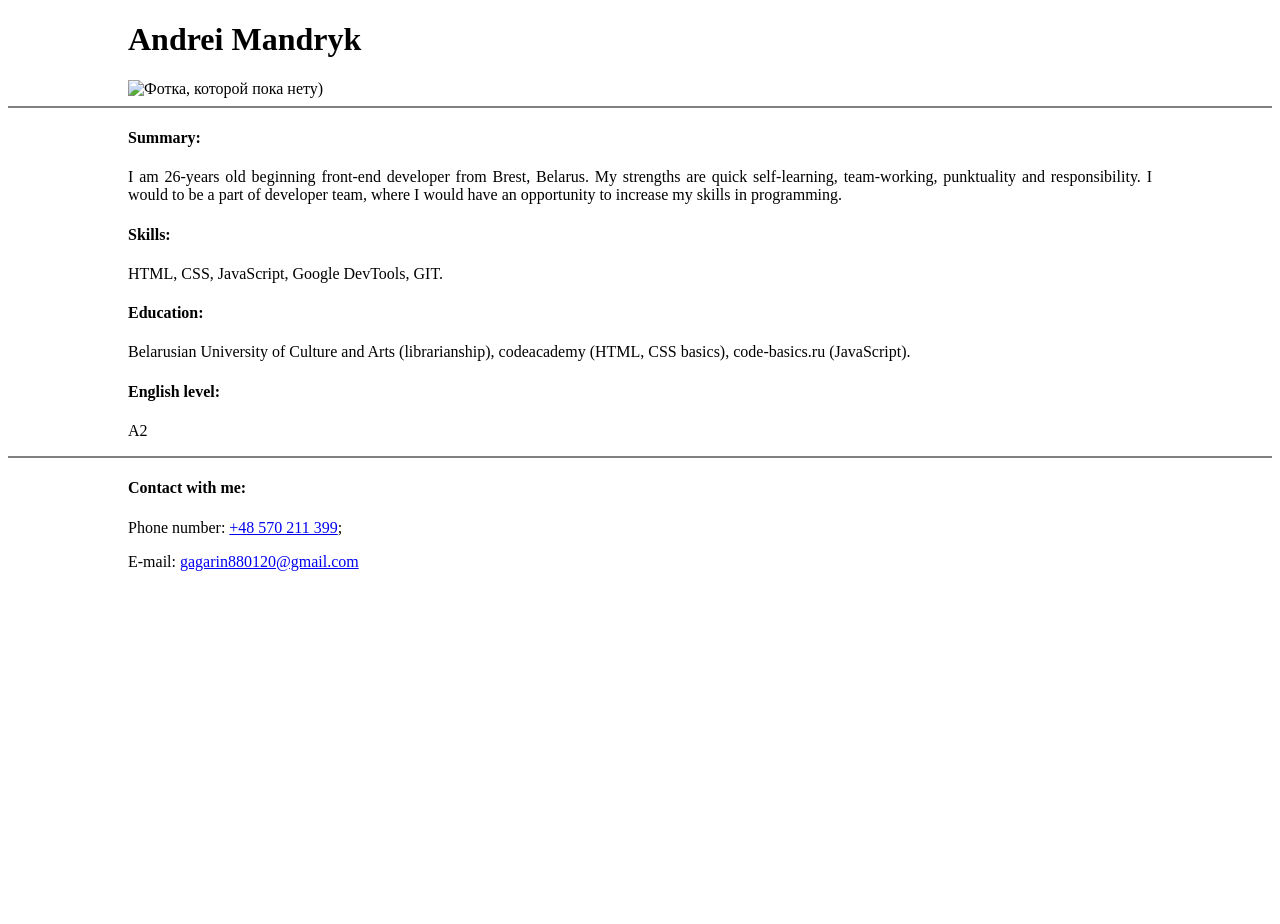
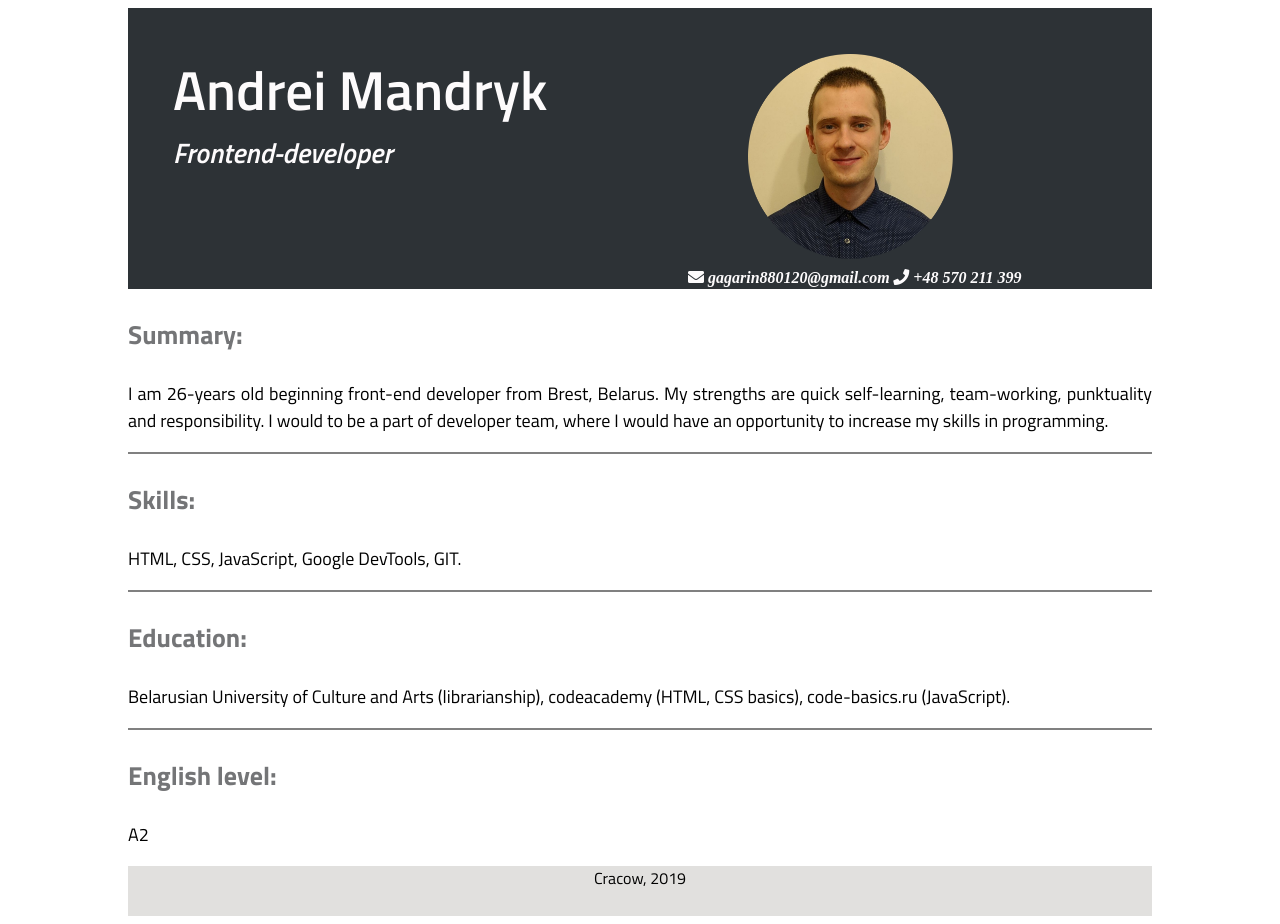
Before and after one commit to gagarin880120/rsschool-2019Q1-cv, a plain HTML site: page index.html in a window 1280 px wide. Before the commit the page ends 800 px from the top, so only its background shows below. Drawn offline with Linux system fonts and the light colour scheme.

Commit message:
add photo and styles to my cv

```diff
--- a/index.html
+++ b/index.html
@@ -6,39 +6,45 @@
     <meta http-equiv="X-UA-Compatible" content="ie=edge">
     <link rel="stylesheet" href="style.css">
     <title>Curriculum vitae</title>
-
+    <link rel="stylesheet" href="https://use.fontawesome.com/releases/v5.7.2/css/all.css" integrity="sha384-fnmOCqbTlWIlj8LyTjo7mOUStjsKC4pOpQbqyi7RrhN7udi9RwhKkMHpvLbHG9Sr" crossorigin="anonymous">
 </head>
 <body>
     <header>
+
         <h1>Andrei Mandryk</h1>
-        <img src="" alt="Фотка, которой пока нету)" />
+        <h2><i>Frontend-developer</i></h2>
+
+        <img src="photo_1.png" alt="Photo" width="20%"  />
+        <div class="contact">
+          <a class="fas fa-envelope" href="mailto:gagarin880120@gmail.com"><i> gagarin880120@gmail.com</i></a>
+          <a class="fas fa-phone" href="tel:+48570211399"> <i>+48 570 211 399</i></a>
+        </div>
     </header>
 
-    <hr>
 
     <main>
-        <h4>Summary:</h4>
+        <h3>Summary:</h3>
         <p>I am 26-years old beginning front-end developer from Brest, Belarus.
             My strengths are quick self-learning, team-working, punktuality and responsibility.
             I would to be a part of developer team, where I would have an opportunity to increase my
             skills in programming.</p>
-
-        <h4>Skills:</h4>
+        <hr>
+        <h3>Skills:</h3>
         <p>HTML, CSS, JavaScript, Google DevTools, GIT.</p>
-        <h4>Education:</h4>
+       <hr>
+        <h3>Education:</h3>
         <p>Belarusian University of Culture and Arts (librarianship),
                codeacademy (HTML, CSS basics), code-basics.ru (JavaScript).</p>
-        <h4>English level:</h4>
+        <hr>
+        <h3>English level:</h3>
         <p>A2</p>
 
     </main>
 
-    <hr>
+
 
     <footer>
-        <h4>Contact with me:</h4>
-        <p>Phone number: <a href="tel:+48570211399">+48 570 211 399</a>;</p>
-        <p>E-mail: <a href="mailto:gagarin880120@gmail.com">gagarin880120@gmail.com</a></p>
+       <p>Cracow, 2019</p>
     </footer>
 
 </body>
--- a/style.css
+++ b/style.css
@@ -1,21 +1,82 @@
+@import url('https://fonts.googleapis.com/css?family=Titillium+Web:200,200i,400,400i,600,600i,700,700i');
+
+body{
+    font-family: 'Titillium Web', sans-serif;
+}
+
+
 header {
     width: 1024px;
     margin: 0 auto;
     text-align: justify;
+
+    background-color: #2d3236;
+    color: #fdfbfc;
+
 }
 
-hr {
-    border: 0.5px solid grey;
+div.contact {
+    margin-left: 560px;
 }
+
+a {
+    text-decoration: none;
+    color: #fdfbfc;
+    font-weight: 200;
+}
+
+h1  {
+    width: 420px;
+    font-size: 55px;
+    text-indent: 45px;
+    padding-top: 40px;
+    font-weight: 600;
+    margin-block-start: 0px;
+    margin-block-end: 0px;
+}
+
+h2{
+    margin-block-start: 0px;
+    margin-block-end: 0px;
+    text-indent: 45px;
+    font-weight: 600;
+    font-size: 28px;
+}
+
+img {
+    margin-left: 620px;
+    margin-top: -120px;
+}
+
+
+
 main {
     width: 1024px;
     margin: 0 auto;
     text-align: justify;
 
 }
+main p {
+    font-size: 18px;
+}
+
+h3 {
+    color: #747577;
+    font-size: 26px;
+}
+
+
+hr {
+    border: 0.5px solid grey;
+}
+
+
 
 footer {
+    height: 50px;
     width: 1024px;
     margin: 0 auto;
-    text-align: justify;
+
+    text-align: center;
+    background-color: #e1e0de;
 }
```
Also changed, not shown: photo_1.png (added).
